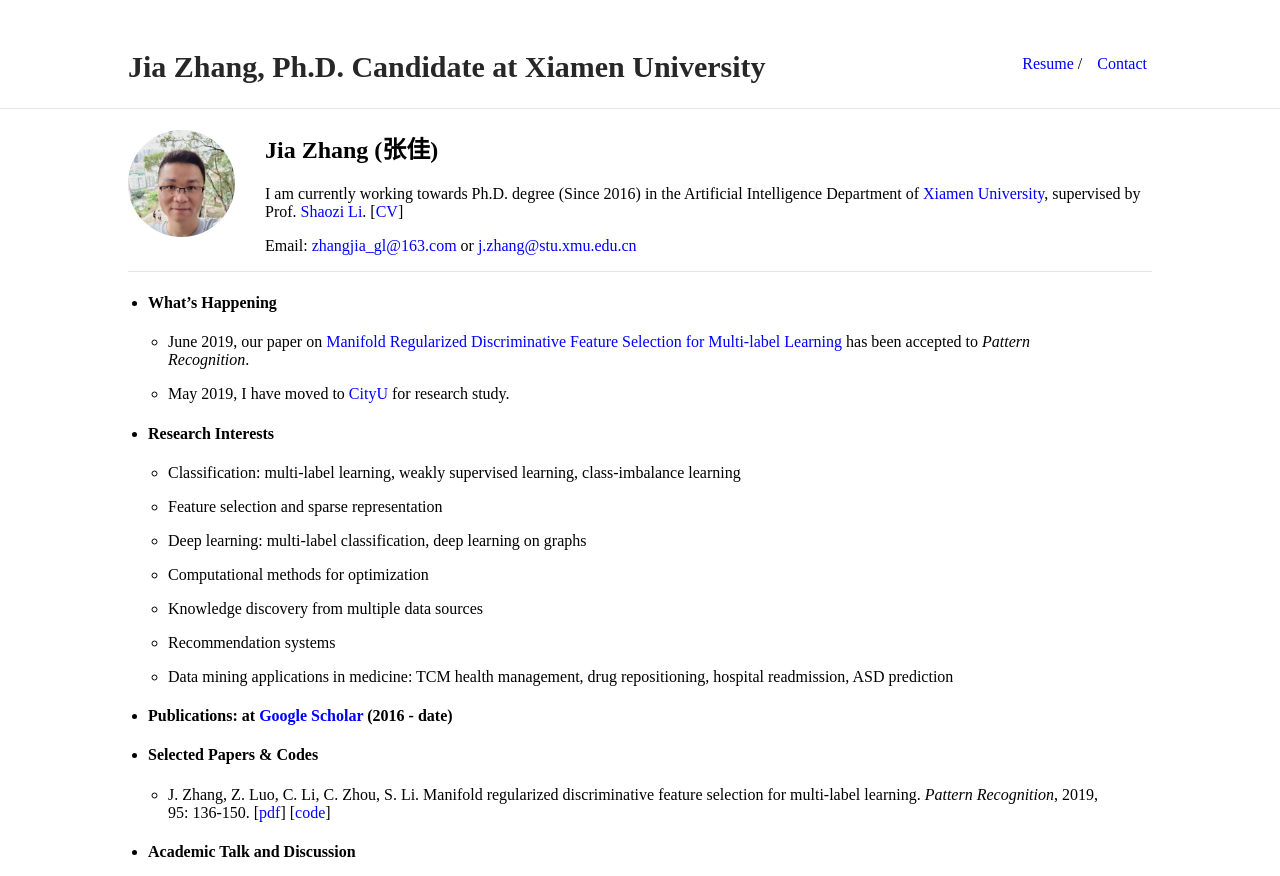
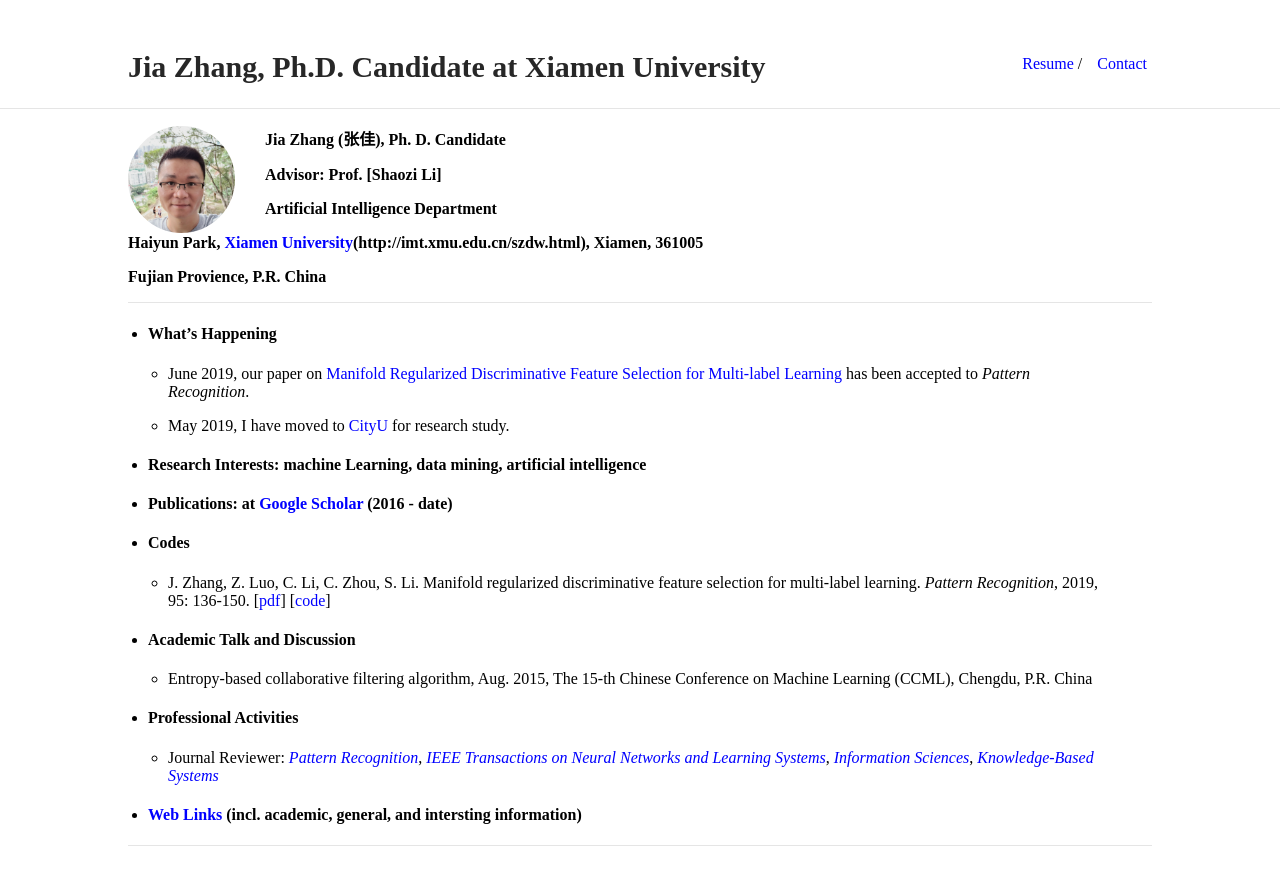
Before and after one commit to jiazhang-ml/jiazhang-ml.github.io, a Jekyll site: the page built from index.md, in a window 1280 px wide, cut to the strip 0-876 px from the top of the page. Built offline with Jekyll 4.4.1, drawn with Linux system fonts in a browser that asks for light colours.

Commit message:
Update index.md

```diff
--- a/index.md
+++ b/index.md
@@ -4,11 +4,15 @@ layout: default
 
 <img class="profile-picture" src="jiazhang.jpg">
 
-## Jia Zhang (张佳)
+**Jia Zhang (张佳), Ph. D. Candidate**
 
-I am currently working towards Ph.D. degree (Since 2016) in the Artificial Intelligence Department of [Xiamen University](https://www.xmu.edu.cn/), supervised by Prof. [Shaozi Li](http://imt.xmu.edu.cn/szdw.html). [[CV](resume.pdf)]
+**Advisor: Prof. [Shaozi Li]**
 
-Email: [zhangjia_gl@163.com](mailto:zhangjia_gl@163.com) or [j.zhang@stu.xmu.edu.cn](mailto:j.zhang@stu.xmu.edu.cn)
+**Artificial Intelligence Department**
+
+**Haiyun Park, [Xiamen University](https://www.xmu.edu.cn/)(http://imt.xmu.edu.cn/szdw.html), Xiamen, 361005**
+
+**Fujian Provience, P.R. China**
 
 ---
 
@@ -18,26 +22,11 @@ Email: [zhangjia_gl@163.com](mailto:zhangjia_gl@163.com) or [j.zhang@stu.xmu.edu
 
     * May 2019, I have moved to [CityU](https://www.cityu.edu.hk/) for research study.
 
-* #### Research Interests
-
-    * Classification: multi-label learning, weakly supervised learning, class-imbalance learning
-
-    * Feature selection and sparse representation
-
-    * Deep learning: multi-label classification, deep learning on graphs
-
-    * Computational methods for optimization
-
-    * Knowledge discovery from multiple data sources
-
-    * Recommendation systems
-
-    * Data mining applications in medicine: TCM health management, drug repositioning, hospital readmission, ASD prediction
-
+* #### Research Interests: machine Learning, data mining, artificial intelligence
 
 * #### Publications: at [Google Scholar](https://scholar.google.com.hk/citations?user=yBaTk-gAAAAJ&hl=en) (2016 - date)
 
-* #### Selected Papers & Codes
+* #### Codes
 
    * J. Zhang, Z. Luo, C. Li, C. Zhou, S. Li. Manifold regularized discriminative feature selection for multi-label learning. *Pattern Recognition*, 2019, 95: 136-150. [[pdf](1-s2.0-S0031320319302341-main.pdf)] [[code](MDFS-master.zip)]
 
```
